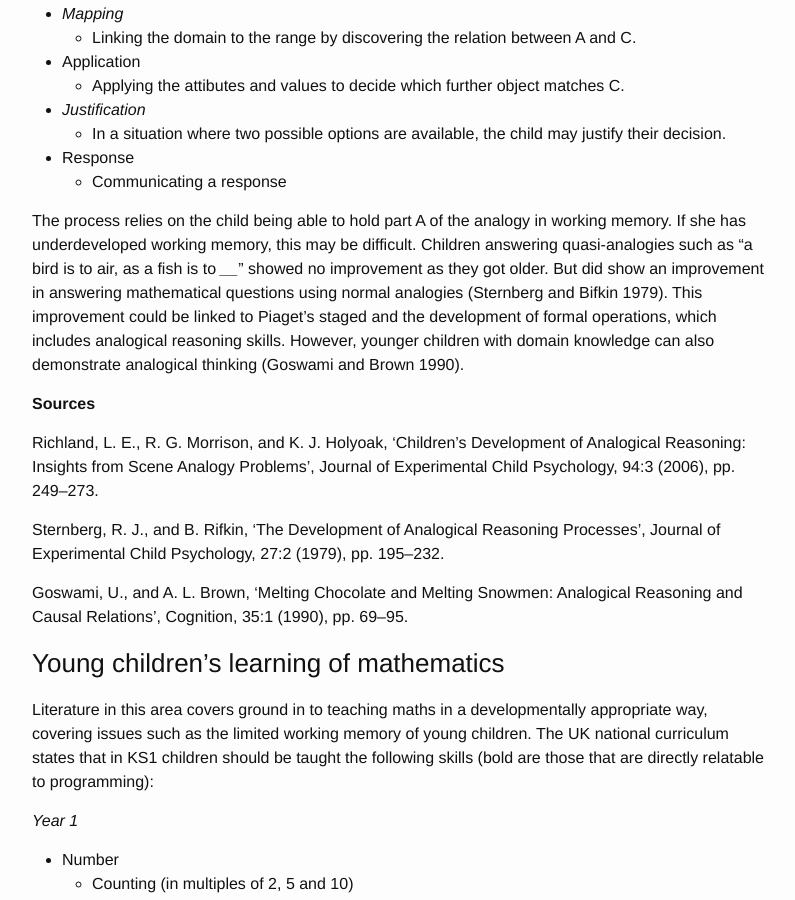
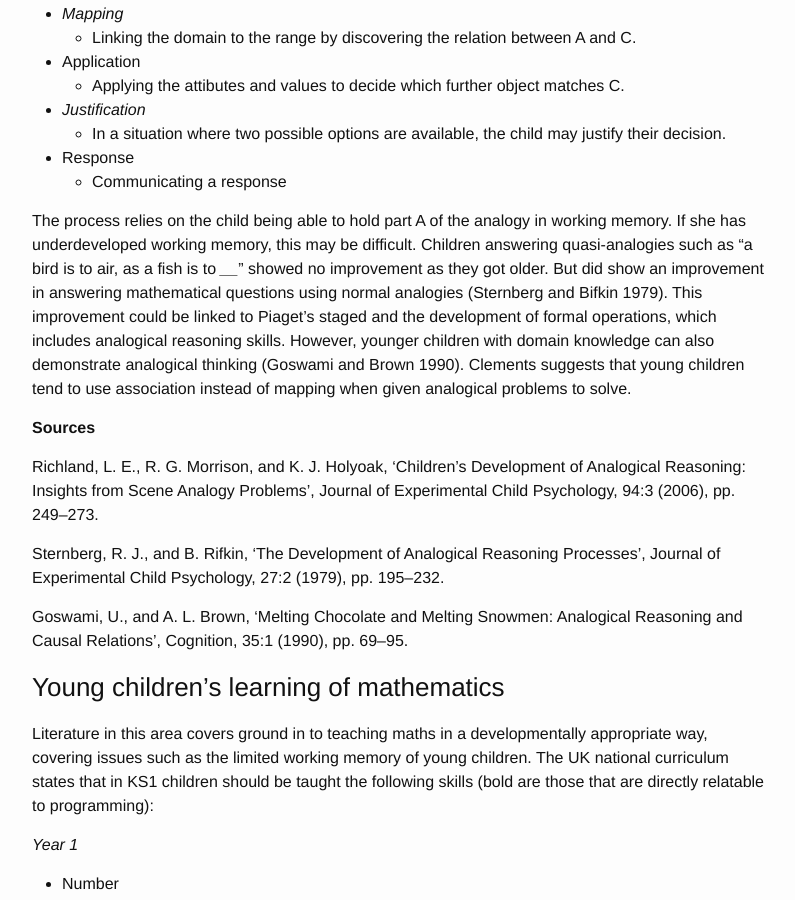
Before and after one commit to simonrose121/phd, a Jekyll site: the page built from _posts/2016-11-22-wider-reading.md, in a window 1280 px wide and 900 px high, scrolled down 604 px. Shown: the whole window, without its empty margins (238-1033 px from the left). Built offline with Jekyll 4.4.1, drawn with Linux system fonts in a browser that asks for light colours.

Commit message:
Analogical reasoning update

```diff
--- a/_posts/2016-11-22-wider-reading.md
+++ b/_posts/2016-11-22-wider-reading.md
@@ -26,7 +26,7 @@ It is suggested that analogical reasoning contains 6 steps (2 of which are *opti
 - Response
 	- Communicating a response
 
-The process relies on the child being able to hold part A of the analogy in working memory. If she has underdeveloped working memory, this may be difficult. Children answering quasi-analogies such as "a bird is to air, as a fish is to ____" showed no improvement as they got older. But did show an improvement in answering mathematical questions using normal analogies (Sternberg and Bifkin 1979). This improvement could be linked to Piaget's staged and the development of formal operations, which includes analogical reasoning skills. However, younger children with domain knowledge can also demonstrate analogical thinking (Goswami and Brown 1990).
+The process relies on the child being able to hold part A of the analogy in working memory. If she has underdeveloped working memory, this may be difficult. Children answering quasi-analogies such as "a bird is to air, as a fish is to ____" showed no improvement as they got older. But did show an improvement in answering mathematical questions using normal analogies (Sternberg and Bifkin 1979). This improvement could be linked to Piaget's staged and the development of formal operations, which includes analogical reasoning skills. However, younger children with domain knowledge can also demonstrate analogical thinking (Goswami and Brown 1990). Clements suggests that young children tend to use association instead of mapping when given analogical problems to solve.
 
 **Sources**
 
```
